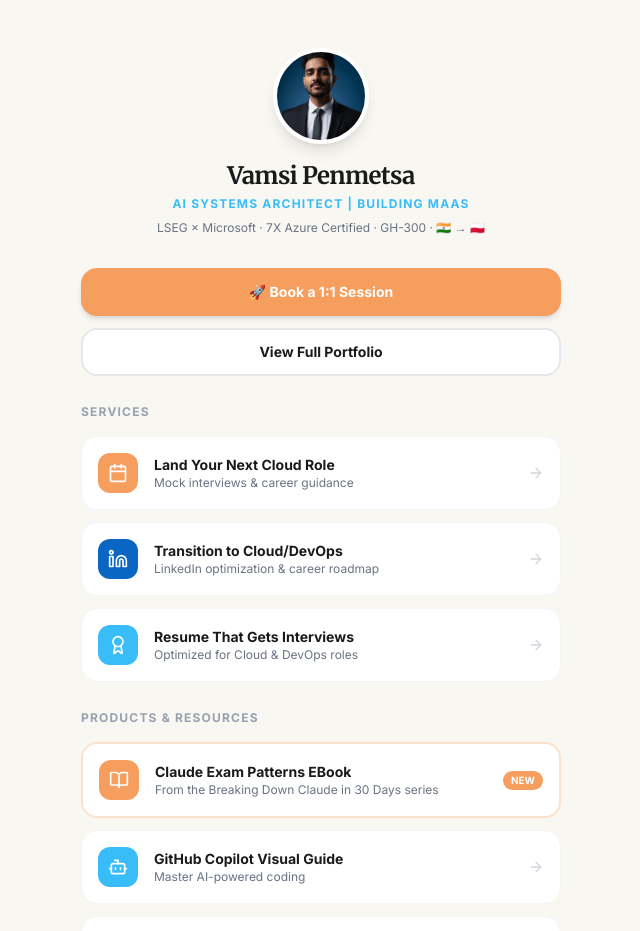
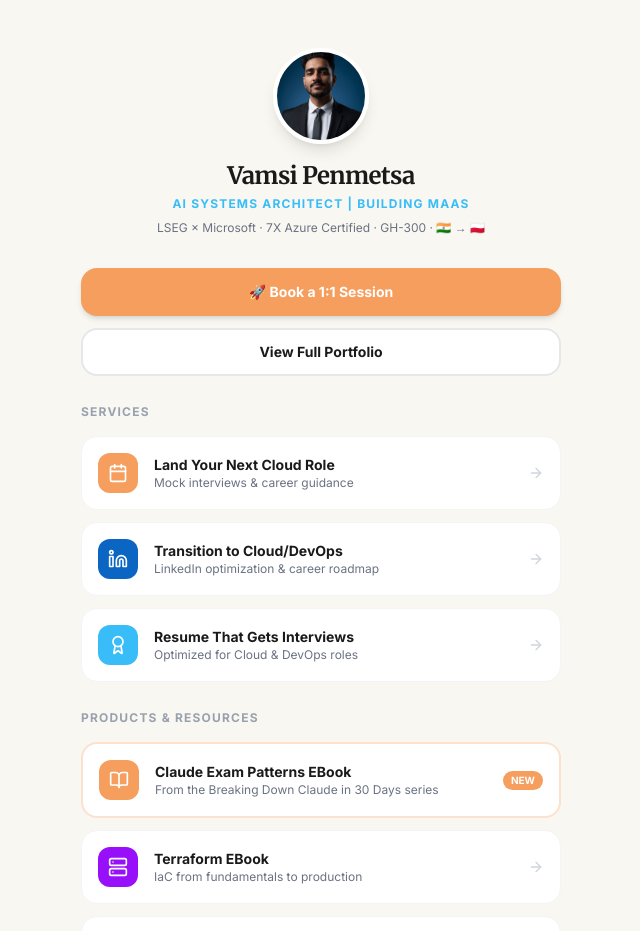
Before and after one commit to vamsipenmetsa/vamsipenmetsa-portfolio, a React (Vite) app: page /vamsipenmetsa-portfolio/links in a window 1280 px wide. Shown: the top 931 px of the page, without its empty margins (319-959 px from the left). Built offline with nearby package versions, Linux system fonts and the light colour scheme.

Commit message:
feat: add Terraform EBook to products section

```diff
--- a/src/App.jsx
+++ b/src/App.jsx
@@ -654,6 +654,17 @@
 
           {/* Other Resources */}
           <div className="grid md:grid-cols-2 gap-6">
+            <a href="https://vamsipenmetsa.gumroad.com/l/terraform" target="_blank" rel="noopener noreferrer" className="group flex items-center gap-5 bg-white rounded-2xl p-6 hover:shadow-xl hover:-translate-y-1 transition-all duration-300 border border-gray-100">
+              <div className="w-16 h-16 bg-purple-50 rounded-xl flex items-center justify-center flex-shrink-0 group-hover:bg-purple-100 transition-colors">
+                <Terminal size={32} className="text-purple-600" />
+              </div>
+              <div className="flex-1 min-w-0">
+                <h3 className="font-bold text-lg mb-1 group-hover:text-purple-600 transition-colors">Terraform EBook</h3>
+                <p className="text-sm text-gray-500">Infrastructure as Code — from fundamentals to production</p>
+              </div>
+              <ArrowRight size={20} className="text-gray-300 group-hover:text-purple-600 transition-colors flex-shrink-0" />
+            </a>
+
             <a href="https://vamsipenmetsa.gumroad.com/l/ryfhqh" target="_blank" rel="noopener noreferrer" className="group flex items-center gap-5 bg-white rounded-2xl p-6 hover:shadow-xl hover:-translate-y-1 transition-all duration-300 border border-gray-100">
               <div className="w-16 h-16 bg-ali-blue/10 rounded-xl flex items-center justify-center flex-shrink-0 group-hover:bg-ali-blue/20 transition-colors">
                 <Code size={32} className="text-ali-blue-dark" />
--- a/src/Links.jsx
+++ b/src/Links.jsx
@@ -83,6 +83,18 @@
             <p className="text-xs text-gray-500">From the Breaking Down Claude in 30 Days series</p>
           </div>
           <span className="text-[10px] font-bold px-2 py-0.5 bg-ali-orange text-white rounded-full flex-shrink-0">NEW</span>
+        </a>
+
+        <a href="https://vamsipenmetsa.gumroad.com/l/terraform" target="_blank" rel="noopener noreferrer"
+          className="flex items-center gap-4 w-full bg-white rounded-2xl p-4 border border-gray-100 hover:shadow-lg hover:-translate-y-0.5 transition-all relative">
+          <div className="w-10 h-10 bg-purple-600 rounded-xl flex items-center justify-center flex-shrink-0">
+            <Server size={20} className="text-white" />
+          </div>
+          <div className="flex-1 min-w-0">
+            <p className="font-bold text-sm text-ali-heading">Terraform EBook</p>
+            <p className="text-xs text-gray-500">IaC from fundamentals to production</p>
+          </div>
+          <ArrowRight size={16} className="text-gray-300 flex-shrink-0" />
         </a>
 
         <a href="https://vamsipenmetsa.gumroad.com/l/ryfhqh" target="_blank" rel="noopener noreferrer"
```
